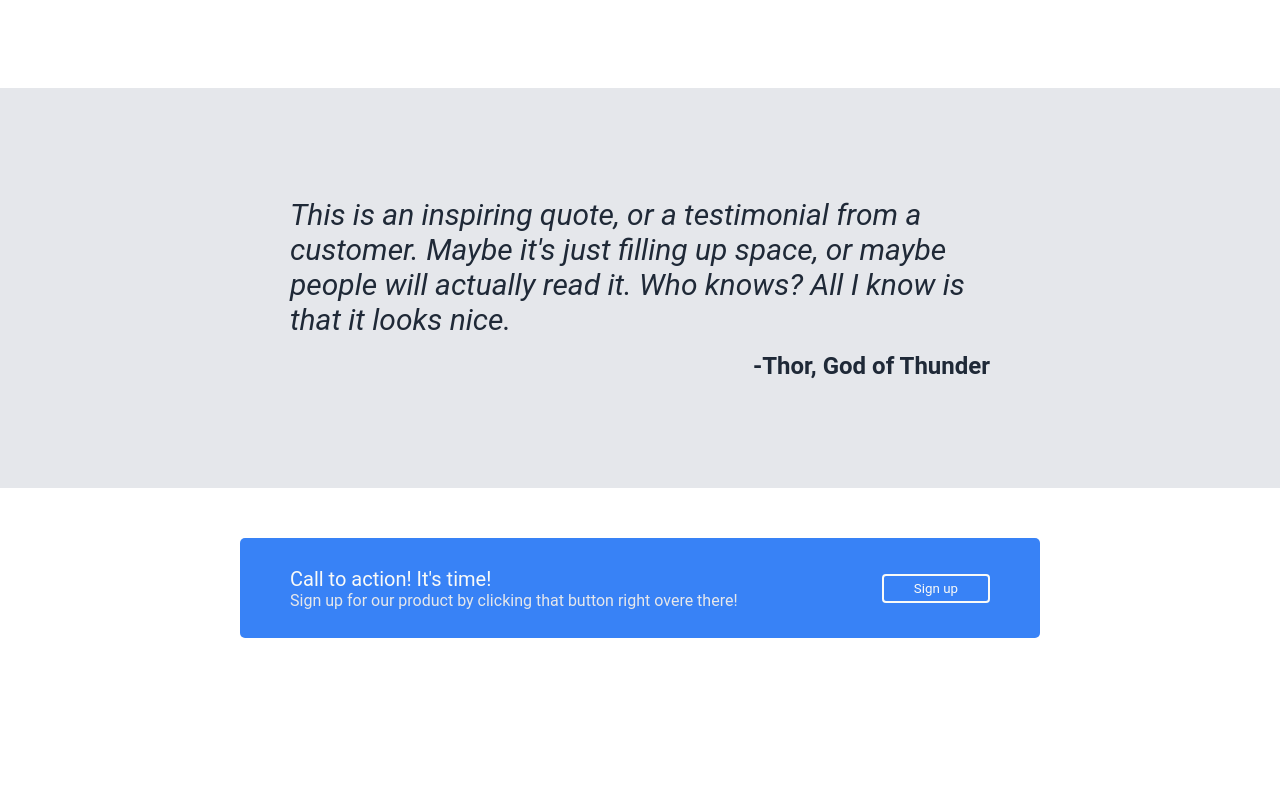
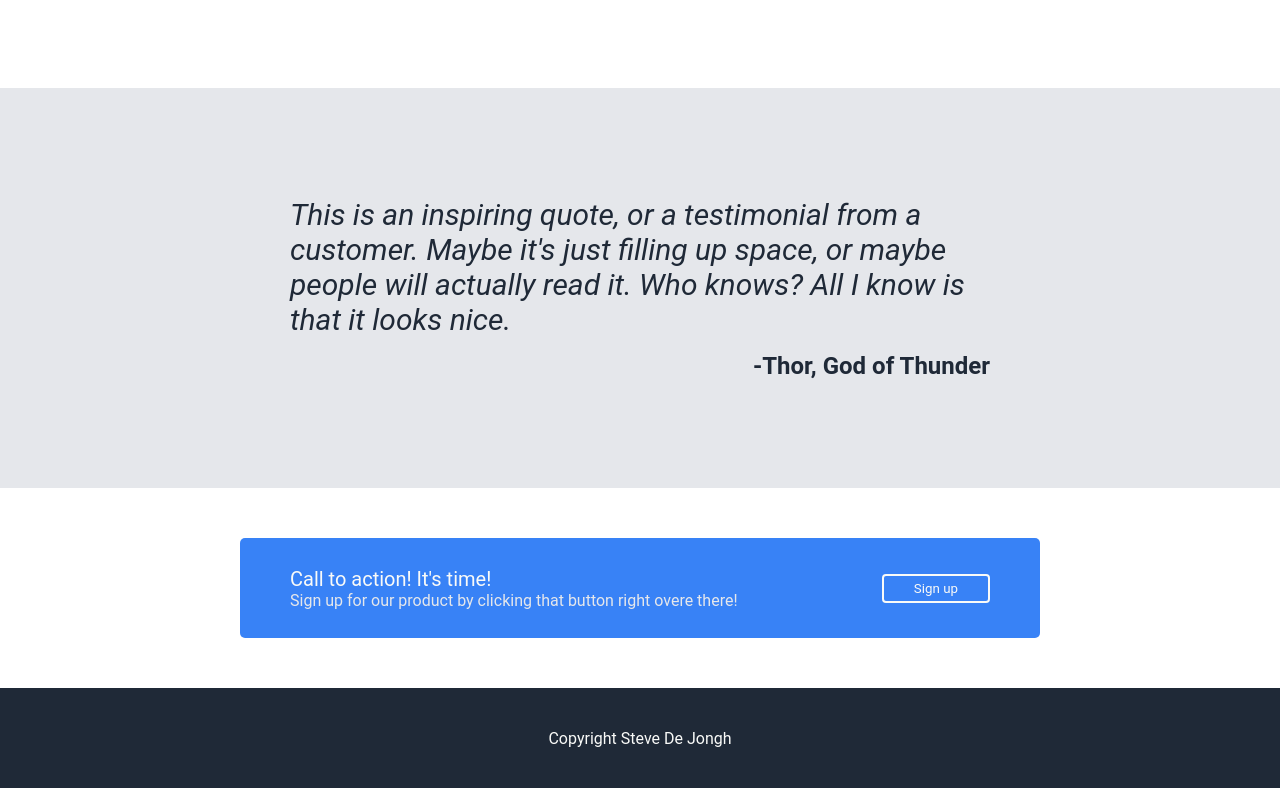
Before and after one commit to SteveDeJongh/landing-page, a plain HTML site: page index.html in a window 1280 px wide. Shown: the part 690-1478 px from the top of the page. Before the commit the page ends 1378 px from the top, so only its background shows below. Drawn offline with Linux system fonts and the light colour scheme.

Commit message:
Copywright section to match

```diff
--- a/index.html
+++ b/index.html
@@ -68,5 +68,10 @@
             </div>
         </div>
     </footer>
+    <div class="copywright">
+        <div class="copywright-container">
+        <div class="copywright-text">Copyright Steve De Jongh</div>
+        </div>
+    </div>
 </body>
 </html>
--- a/style.css
+++ b/style.css
@@ -224,3 +224,21 @@ footer {
     border-radius: 4px;
 
 }
+
+.copywright {
+    display: flex;
+    justify-content: center;
+    align-items: center;
+    background-color: #1F2937;
+    height: 100px;
+}
+
+.copywright-container {
+    width: 800px;
+    display: flex;
+    justify-content: center;
+}
+
+.copywright-text {
+    color: #F9FAF8;
+}
```
